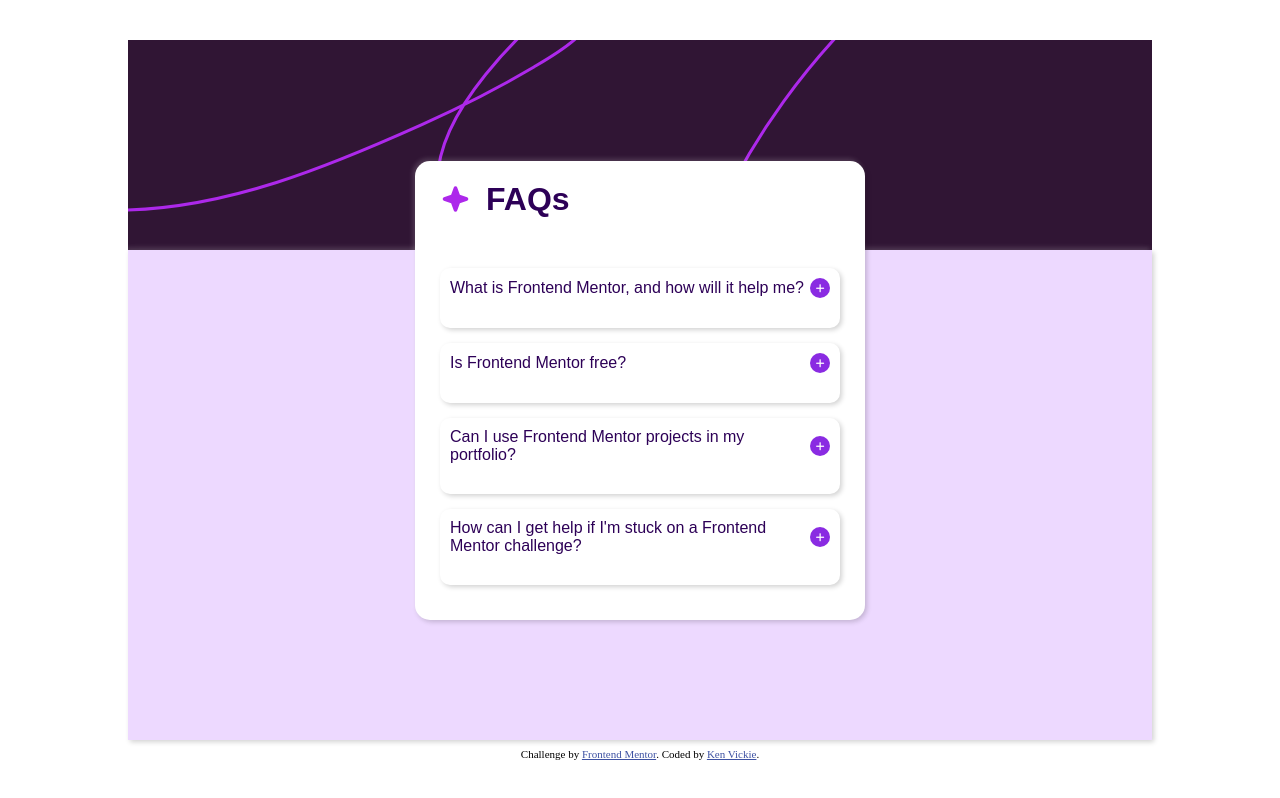
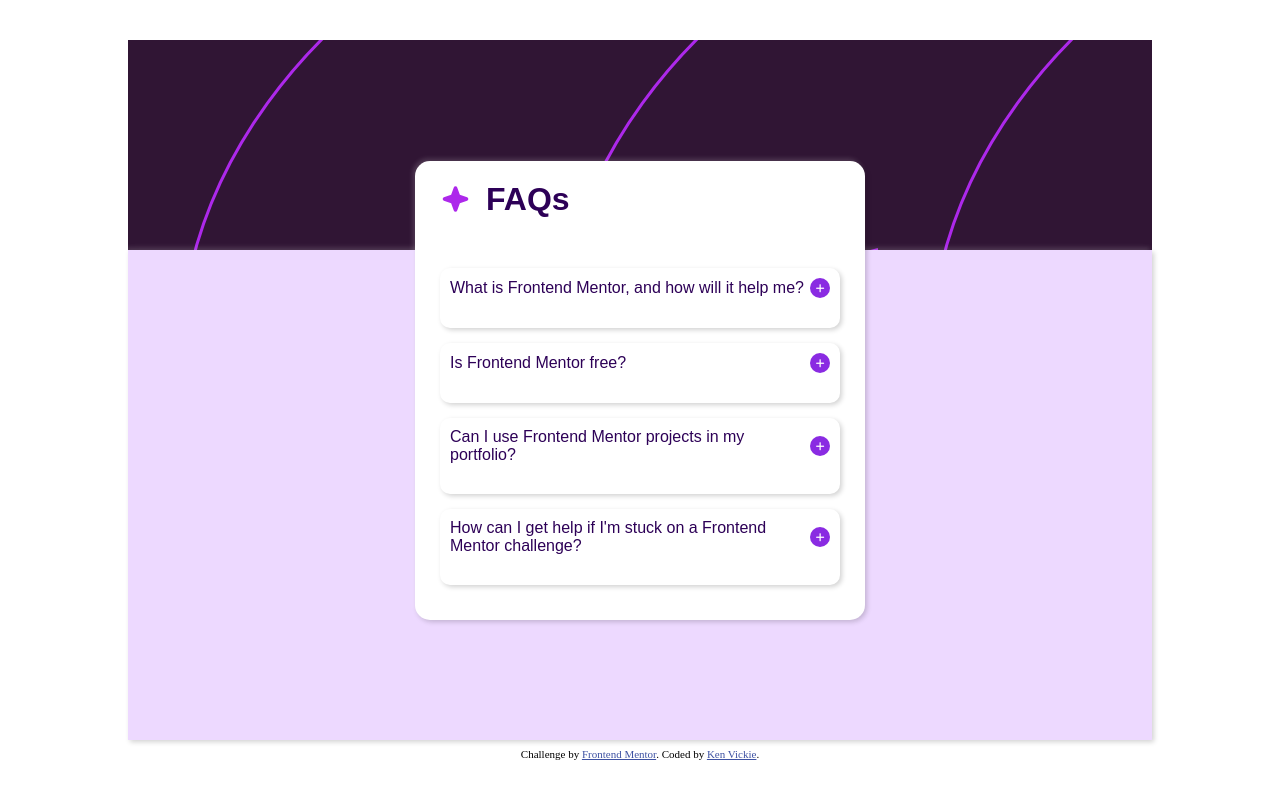
Before and after one commit to vickieken/faqs..., a plain HTML site: page index.html in a window 1280 px wide. Drawn offline with Linux system fonts and the light colour scheme.

Commit message:
Update style.css

```diff
--- a/style.css
+++ b/style.css
@@ -19,7 +19,7 @@ body {
     width: 80%;
     height: 700px;
     flex-flow: column;
-    background: url(/assets/images/background-pattern-desktop.svg);
+    background: url(/assets/images/background-pattern-mobile.svg);
     position: relative;
     padding: 50px;
     font-family: sans-serif;
```
